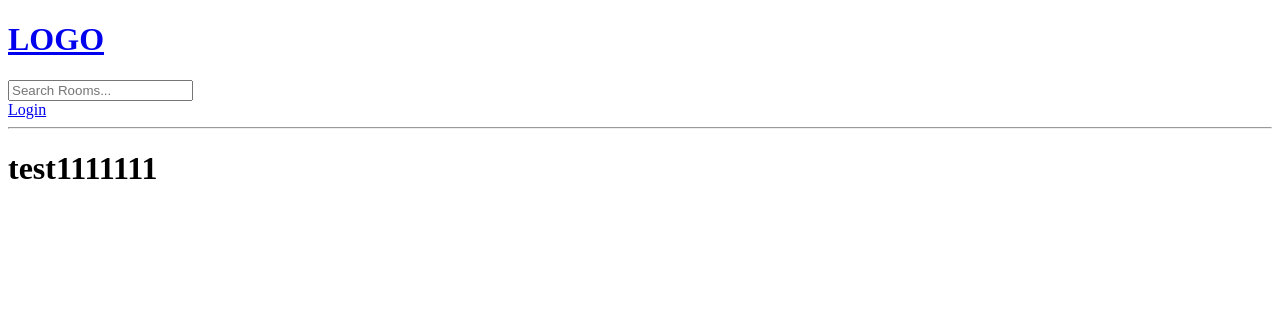
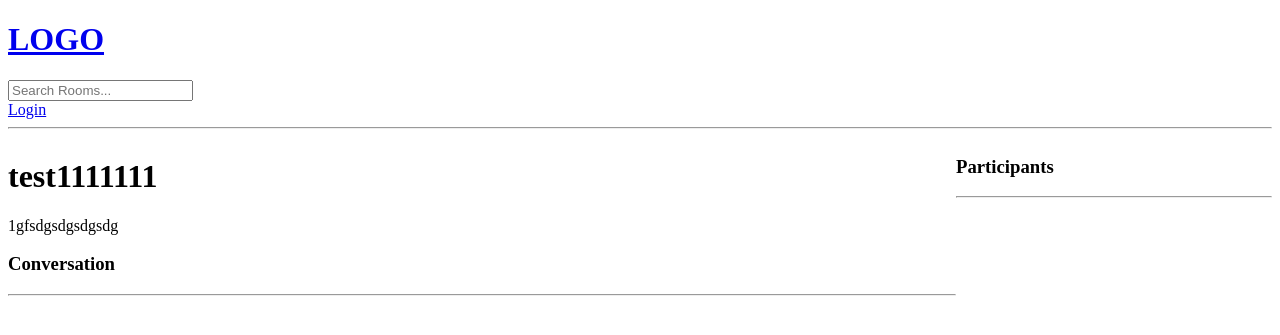
Before and after one commit to NoHorizon/Online-Forum-Django, a Django app: page /room_page/5/ in a window 1280 px wide. Shown: the top 335 px of the page. Run offline with Django 4.2, Linux system fonts and the light colour scheme; data comes from the database, SQL or seed files in the repository; both versions use the stored data as it was after the commit.

Commit message:
day 7 (add and delete messages, time commented)

```diff
--- a/helpbuddy/base/models.py
+++ b/helpbuddy/base/models.py
@@ -2,7 +2,7 @@ from django.db import models
 
 # Create your models here.
 # custom
-from django.contrib.auth.models import User #მაგალითად ადმინი, სხვა იუზერი
+from django.contrib.auth.models import User  # მაგალითად ადმინი, სხვა იუზერი
 
 # მოდელის შექმნის მერე აუცილებელია მიგრაციის გაკეთება (python manage.py makemigrations და py manage.py migrate)
 
@@ -21,13 +21,15 @@ class Room(models.Model):
     name = models.CharField(max_length=200)
     # აქ null=True ნიშნავს, რომ ამ ველს შეუძლია იყოს ცარიელი და blank=True ანუ ფორმა შეიძლება იყოს ცარიელი
     description = models.TextField(null=True, blank=True)
-    # participants =
+    participants = models.ManyToManyField(
+        User, related_name='participants', blank=True)
     updated = models.DateTimeField(auto_now=True)  # ინახავს დროს ყოველ ჯერზე
     # ინახავს დროს მხოლოდ მაშინ როდესაც შეიქმნა
     created = models.DateTimeField(auto_now_add=True)
 
     class Meta:
-        ordering = ['-updated', '-created'] # - ნიშნავს ascended order, ანუ ახალი პოსტი იქნება ბოლოში, - gareshe descended order
+        # - ნიშნავს ascended order, ანუ ახალი პოსტი იქნება ბოლოში, - gareshe descended order
+        ordering = ['-updated', '-created']
 
     def __str__(self):
         return self.name
--- a/helpbuddy/base/templates/base/home.html
+++ b/helpbuddy/base/templates/base/home.html
@@ -5,7 +5,7 @@
 <style>
   .home-container {
     display: grid;
-    grid-template-columns: 1fr 3fr;
+    grid-template-columns: 1fr 3fr 1fr;
   }
 </style>
 
@@ -50,6 +50,10 @@
         </div>
     </div>
 
+    <div>
+      <h3>Recent Activity</h3>
+    </div>
+
 </div>
 
 {% endblock %}
--- a/helpbuddy/base/templates/base/room.html
+++ b/helpbuddy/base/templates/base/room.html
@@ -2,6 +2,58 @@
 <!-- -->
 {% block content %}
 
-<h1>{{room.name}}</h1>
+<style>
+  .room-container {
+    display: grid;
+    grid-template-columns: 3fr 1fr;
+  }
+</style>
 
+<div class="room-container">
+  <div>
+    <h1>{{room.name}}</h1>
+
+    <p>{{room.description}}</p>
+
+    <div class="comment-wrapper">
+      <h3>Conversation</h3>
+      <hr />
+
+      {% for message in room_messages %}
+
+      <div>
+        {% if request.user == message.user %}
+        <a href="{% url 'delete-message' message.id %}">Delete</a>
+        {% endif %}
+        <small>@{{ message.user }} {{ message.created|timesince }} ago</small>
+        <p>{{message.body}}</p>
+        <hr />
+      </div>
+
+      {% endfor %}
+    </div>
+    {% if request.user.is_authenticated %}
+    <div class="comment-form">
+      <form action="" method="POST">
+        {% csrf_token %}
+        <input
+          type="text"
+          name="body"
+          placeholder="Write your message here..."
+        />
+      </form>
+    </div>
+    {% endif %}
+  </div>
+  <div>
+    <h3>Participants</h3>
+    <hr />
+
+    {% for user in participants%}
+    <div>
+      <p>@{{user.username}}</p>
+    </div>
+    {% endfor %}
+  </div>
+</div>
 {% endblock %}
--- a/helpbuddy/base/urls.py
+++ b/helpbuddy/base/urls.py
@@ -14,5 +14,6 @@ urlpatterns = [
     path('create-room/', views.createRoom, name='create-room'),
     path('update-room/<str:pk>', views.updateRoom, name='update-room'),
     path('delete-room/<str:pk>', views.deleteRoom, name='delete-room'),
+    path('delete-message/<str:pk>', views.deleteMessage, name='delete-message'),
 
 ]
--- a/helpbuddy/base/views.py
+++ b/helpbuddy/base/views.py
@@ -8,7 +8,7 @@ from django.db.models import Q
 from django.contrib.auth.models import User
 from django.contrib.auth import authenticate, login, logout
 from django.contrib.auth.forms import UserCreationForm
-from .models import Room, Topic
+from .models import Room, Topic, Message
 from .forms import RoomForm
 
 
@@ -80,10 +80,25 @@ def home(request):
     context = {'rooms': rooms, 'topics': topics, 'room_count': room_count}
     return render(request, 'base/home.html', context)
 
+# ოთახის კომენტარები
+
 
 def room(request, pk):
     room = Room.objects.get(id=pk)
-    context = {'room': room}
+    room_messages = room.message_set.all().order_by('-created')  # type: ignore
+    participants = room.participants.all()
+
+    if request.method == 'POST':
+        message = Message.objects.create(
+            user=request.user,
+            room=room,
+            body=request.POST.get('body')
+        )
+        room.participants.add(request.user)
+        return redirect('room', pk=room.id)  # type: ignore
+
+    context = {'room': room, 'room_messages': room_messages,
+               'participants': participants}
     return render(request, 'base/room.html', context)
 
 
@@ -131,3 +146,15 @@ def deleteRoom(request, pk):
         room.delete()
         return redirect('home')
     return render(request, 'base/delete.html', {'obj': room})
+
+@login_required(login_url='login')
+def deleteMessage(request, pk):
+    message = Message.objects.get(id=pk)
+
+    if request.user != message.user:
+        return HttpResponse('You are not the owner of this message')
+
+    if request.method == 'POST':
+        message.delete()
+        return redirect('home')
+    return render(request, 'base/delete.html', {'obj': message})
```
Also changed, not shown: helpbuddy/base/migrations/0003_alter_room_options_room_participants.py (added), helpbuddy/db.sqlite3.
